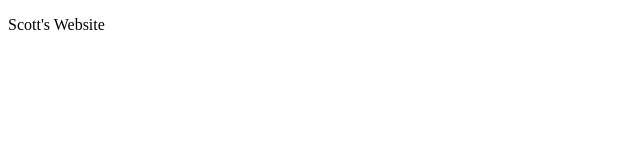
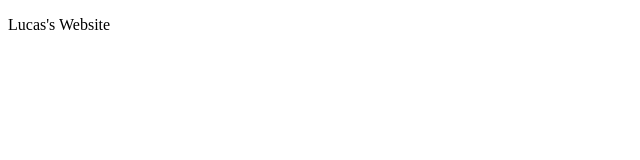
Before and after one commit to scampbella/scampbella.github.io, a plain HTML site: page index.html in a window 1280 px wide. Shown: the full height of the page, 0-640 px from the left. Drawn offline with Linux system fonts and the light colour scheme.

Commit message:
Update paragraph text from 'Scott's' to 'Lucas's'

```diff
--- a/index.html
+++ b/index.html
@@ -2,6 +2,6 @@
 <html>
 <head><title>Scott's Website</title></head>
 <body>
-<p align="left">Scott's Website</p>
+<p align="left">Lucas's Website</p>
 </body>
 </html>
```
